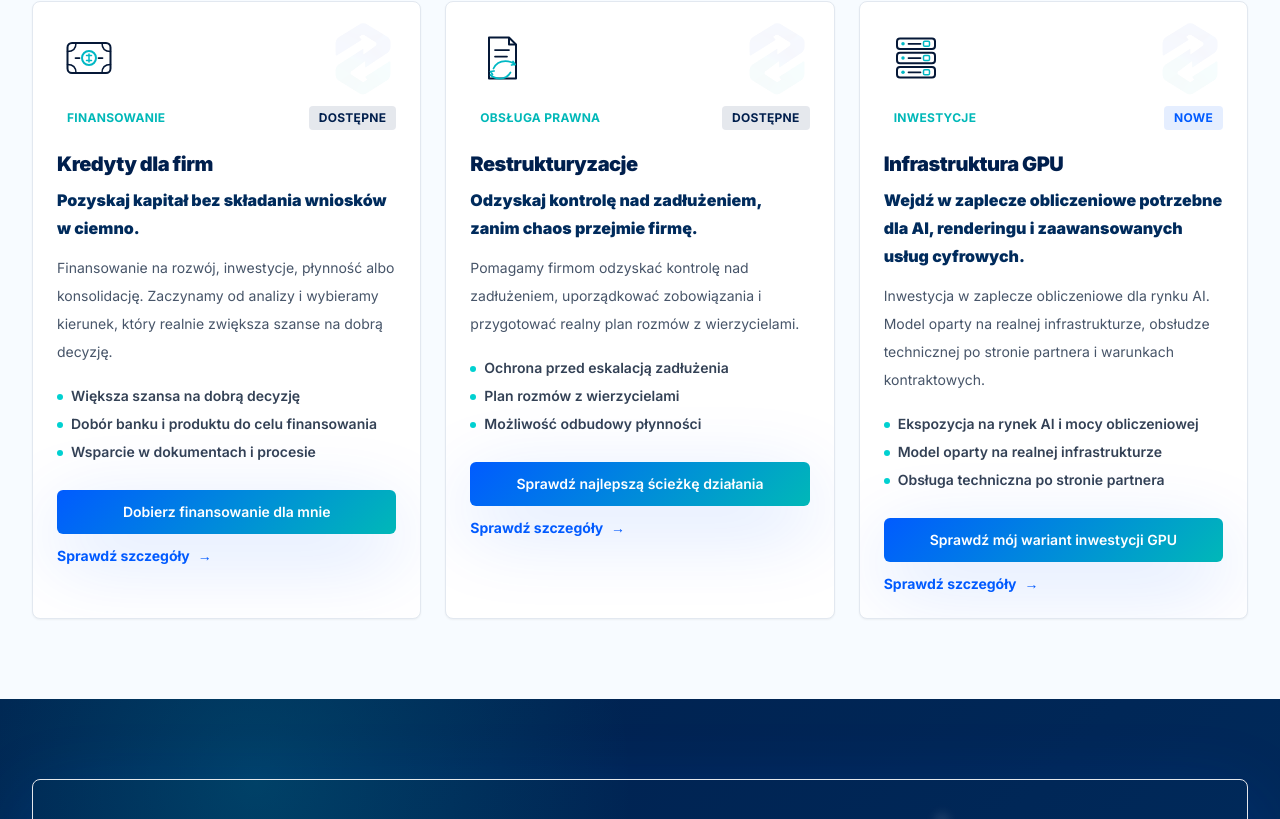
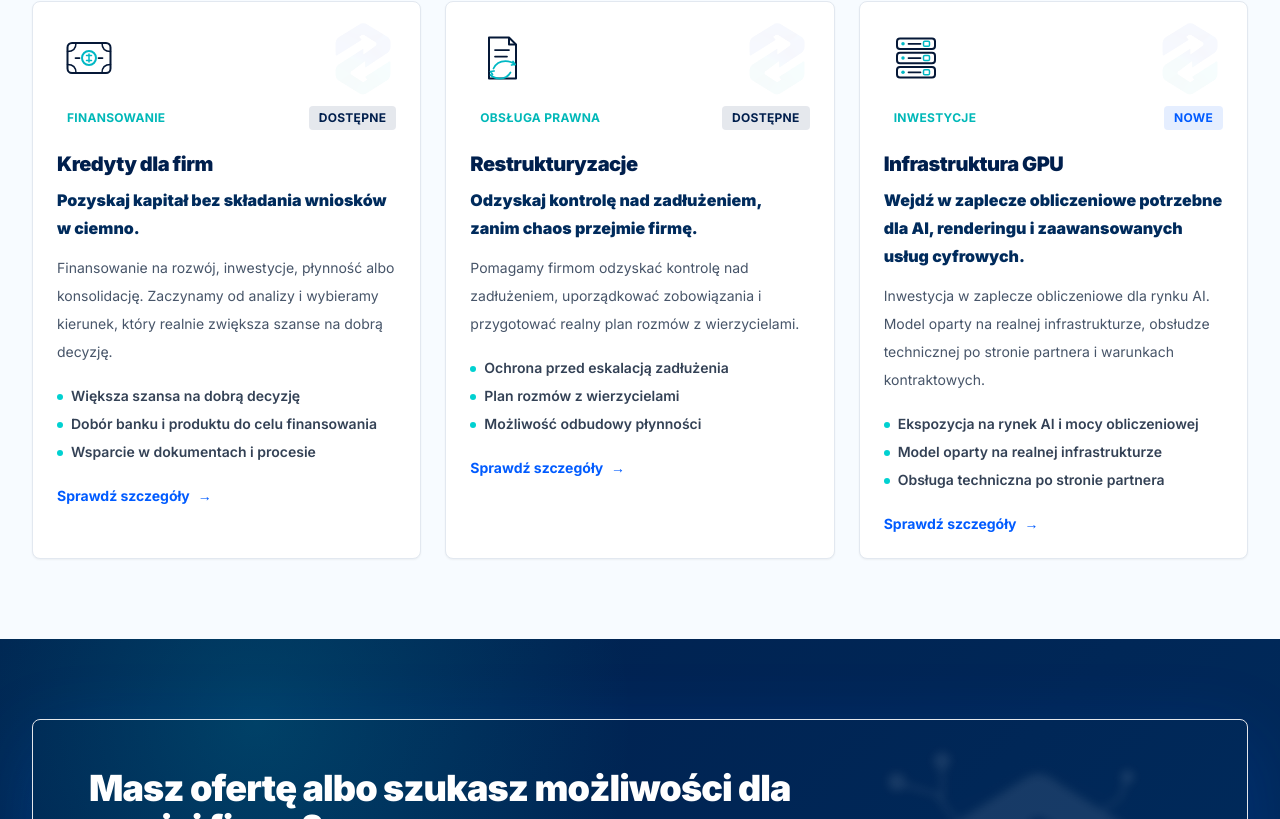
Before and after one commit to pSzymanek/dealshare, a Next.js app: page / in a window 1280 px wide. Shown: the part 1426-2245 px from the top of the page. Built offline with nearby package versions, Linux system fonts and the light colour scheme.

Commit message:
Remove brief buttons from offer cards

```diff
--- a/components/OfferCard.tsx
+++ b/components/OfferCard.tsx
@@ -1,7 +1,5 @@
 import Image from "next/image";
 import Link from "next/link";
-import { BriefModal } from "@/components/BriefModal";
-import { getBriefConfig } from "@/lib/briefs";
 import { Offer } from "@/lib/offers";
 import { Badge } from "./Badge";
 
@@ -21,7 +19,6 @@ const offerIcons: Record<string, string> = {
 
 export function OfferCard({ offer }: OfferCardProps) {
   const icon = offerIcons[offer.slug];
-  const briefConfig = getBriefConfig(offer.slug);
 
   return (
     <article className="card-glass offer-card soft-lift group grid h-full grid-rows-[auto_auto_1fr_auto] rounded-lg border border-slate-200 bg-white p-6 shadow-sm hover:border-electric/30 hover:shadow-card">
@@ -59,8 +56,7 @@ export function OfferCard({ offer }: OfferCardProps) {
         </ul>
       </div>
 
-      <div className="relative flex min-h-[104px] flex-col justify-end gap-3 self-end pt-6">
-        {briefConfig ? <BriefModal config={briefConfig} buttonLabel={briefConfig.cta} buttonClassName="w-full px-4 py-2.5 leading-5" /> : null}
+      <div className="relative flex min-h-11 flex-col justify-end self-end pt-6">
         <Link href={`/oferty/${offer.slug}`} className="arrow-link inline-flex min-h-5 items-center text-sm font-bold leading-5 text-electric transition hover:text-teal">
           Sprawdź szczegóły
           <span aria-hidden="true" className="arrow-mark ml-2">
```
